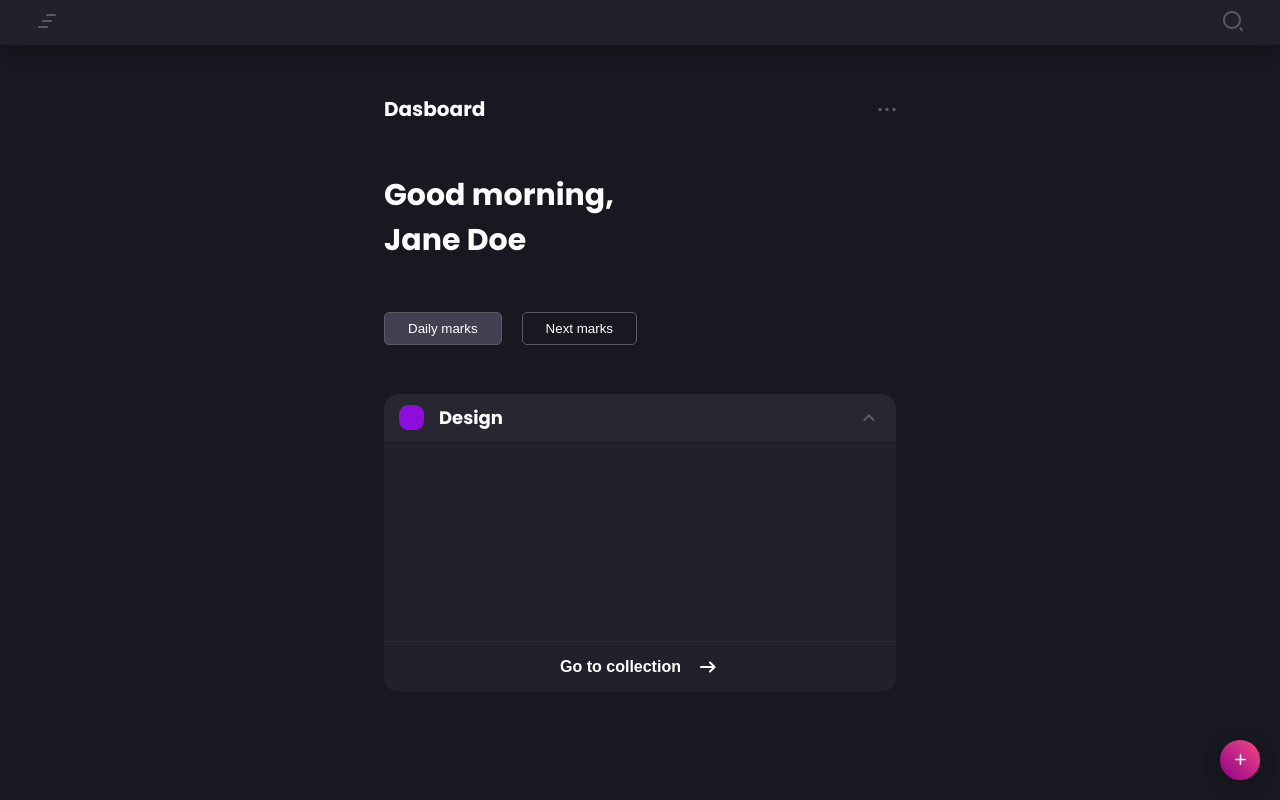
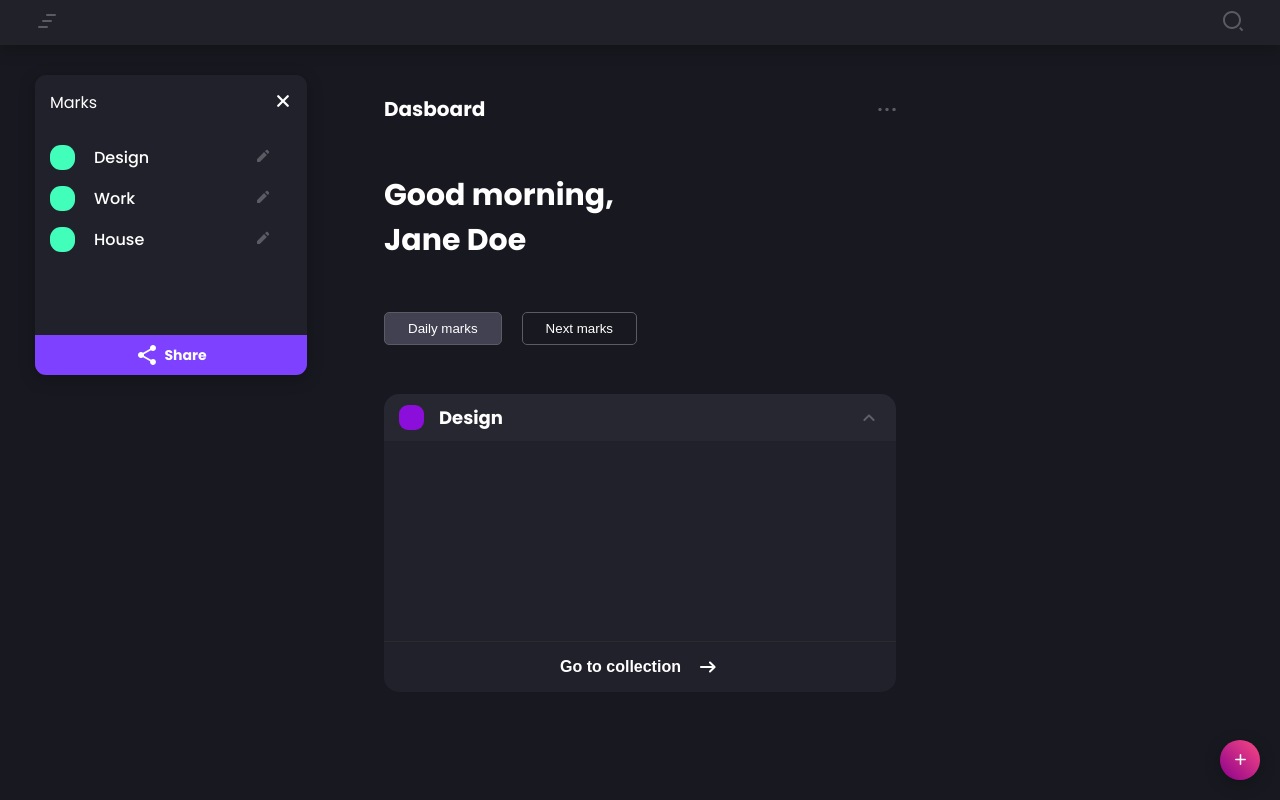
Before and after one commit to EldsonC/Sheet-edit, a React (Create React App) app: page / in a window 1280 px wide. Both pictures are taken after a click on the button 47 px from the left and 22 px from the top of the page. Built offline with nearby package versions, Linux system fonts and the light colour scheme.

Commit message:
menu-show/hide

```diff
--- a/src/app/dashboard.tsx
+++ b/src/app/dashboard.tsx
@@ -3,6 +3,7 @@ import { MenuPoints } from "../assets/icon/menu-points";
 import { Dashboard_Style } from "../assets/style/dashboard";
 import { Alert } from "../components/global/alert";
 import { CardPreview } from "../components/global/card-preview";
+import { Menu } from "../components/global/menu";
 
 export const Dashboard = () => {
     return (
@@ -32,7 +33,8 @@ export const Dashboard = () => {
                 <button className="float-button">
                     <Add/>
                 </button>
-                <Alert title="Show"/>
+                {/* <Alert title="Show"/> */}
+                <Menu/>
             </Dashboard_Style>
         </>
     );
--- /dev/null
+++ b/src/assets/icon/close.tsx
@@ -0,0 +1,27 @@
+import React from "react";
+
+export function Close() {
+  return (
+    <svg
+      xmlns="http://www.w3.org/2000/svg"
+      width="18"
+      height="18"
+      fill="none"
+      viewBox="0 0 24 24"
+    >
+      <g clipPath="url(#clip0_37_2)">
+        <path
+          fill="#fff"
+          fillRule="evenodd"
+          d="M12 14.121l5.303 5.304a1.5 1.5 0 102.122-2.122L14.12 12l5.304-5.303a1.5 1.5 0 00-2.122-2.121L12 9.879 6.697 4.576a1.5 1.5 0 10-2.122 2.12L9.88 12l-5.304 5.303a1.5 1.5 0 102.122 2.122L12 14.12v.001z"
+          clipRule="evenodd"
+        ></path>
+      </g>
+      <defs>
+        <clipPath id="clip0_37_2">
+          <path fill="#fff" d="M0 0H24V24H0z"></path>
+        </clipPath>
+      </defs>
+    </svg>
+  );
+}
--- /dev/null
+++ b/src/assets/style/menu.ts
@@ -0,0 +1,75 @@
+import styled from "styled-components";
+
+export const Menu_Style = styled.div `
+    width: 272px;
+    height: 300px;
+
+    position: absolute;
+    top: 30px;
+    left: 35px;
+
+    border-radius: 11px;
+
+    background: #21212B;
+    box-shadow: 0px 4px 16px 0px hsla(0, 0%, 0%, 0.25);
+
+    animation: animationMenu .5s;
+
+    header {
+        width: calc(100% - 30px);
+
+        display: flex;
+        justify-content: space-between;
+        align-items: center;
+        padding: 15px 15px;
+        color: white;
+
+        button {
+            background: transparent;
+            border: none;
+            outline: none;
+
+
+        }
+    }
+    .container-card-menu {
+        margin-top: 15px;
+        width: 100%;
+        padding-left: 15px;
+    }
+
+    footer {
+        width: 100%;
+        height: 40px;
+
+        display: flex;
+        justify-content: center;
+        align-items: center;
+
+        gap: 5px;
+
+        border-radius: 0px 0px 11px 11px;
+        border: none;
+        outline: none;
+
+        position: absolute;
+        bottom: 0px;
+        background: #7E41FF;
+
+        color: white;
+        font-weight: 700;
+        font-size: 14px;
+
+        cursor: pointer;
+    }
+
+    @keyframes animationMenu {
+        from {
+            opacity: 0;
+        }
+
+        to {
+            opacity: 1;
+        }
+    }
+`;
--- a/src/assets/style/sheet-card-style.ts
+++ b/src/assets/style/sheet-card-style.ts
@@ -23,14 +23,14 @@ export const Style_sheet_card = styled.ul `
 
                 gap: 19px;
                 .color-sheet {
-                    width: 38px;
-                    height: 38px;
+                    width: 25px;
+                    height: 25px;
 
                     display: flex;
                     justify-content: center;
                     align-items: center;
 
-                    background: #FF41EC;
+                    background: #41FFBB;
                     border-radius: 11px;
                 }
 
--- a/src/components/global/alert.tsx
+++ b/src/components/global/alert.tsx
@@ -1,7 +1,7 @@
 import { useSelector } from "react-redux"
 import { Alert_Style } from "../../assets/style/alert"
+
 import { menuState } from "../../redux/features/menuSlice"
-
 import { useDispatch } from "react-redux"
 import { hideMenu } from "../../redux/features/menuSlice"
 
@@ -24,7 +24,6 @@ export const Alert = ({ title }:AlertProps) => {
         )
     }
 
-
     return (
         <div></div>
     )
--- /dev/null
+++ b/src/components/global/menu.tsx
@@ -0,0 +1,44 @@
+import { Menu_Style } from "../../assets/style/menu"
+
+import { useDispatch } from "react-redux"
+import { useSelector } from "react-redux"
+import { hideMenu, menuState } from "../../redux/features/menuSlice"
+import { SheetCard } from "./sheet-card"
+import { Share } from "../../assets/icon/share"
+import { Close } from "../../assets/icon/close"
+
+export const Menu = () => {
+    const state = useSelector(menuState)
+    const dispatch = useDispatch()
+
+    const handleHideMenu = () => {
+        dispatch(hideMenu())
+    }
+
+    if (state) {
+        return (
+            <Menu_Style>
+                <header>
+                    <span>Marks</span>
+                    <button onClick={handleHideMenu}>
+                        <Close/>
+                    </button>
+                </header>
+                <div className="container-card-menu">
+                    <SheetCard title="Design"/>
+                    <SheetCard title="Work"/>
+                    <SheetCard title="House"/>
+                </div>
+                <footer>
+                    <Share/>
+                    <span>Share</span>
+                </footer>
+            </Menu_Style>
+        )
+    }
+
+    return (
+        <></>
+    )
+
+}
--- a/src/components/global/sheet-card.tsx
+++ b/src/components/global/sheet-card.tsx
@@ -13,7 +13,7 @@ export const SheetCard = ({ title }:SheetCardProps) => {
                 <NavLink to={"/"} className={"sheet-card"}>
                     <div className="left-container">
                         <div className="color-sheet">
-                            <Sheet/>
+
                         </div>
 
                         <span>{title}</span>
```
